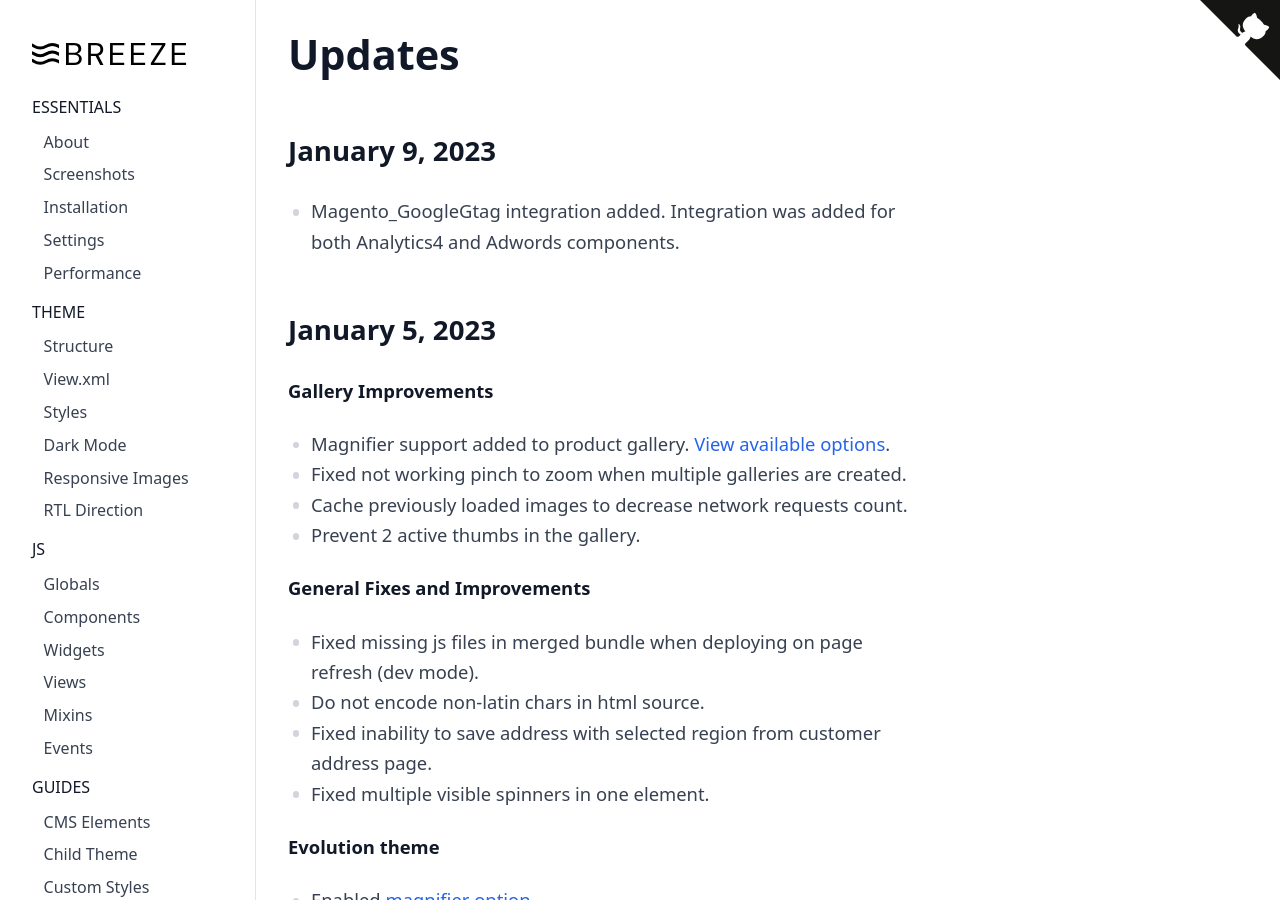
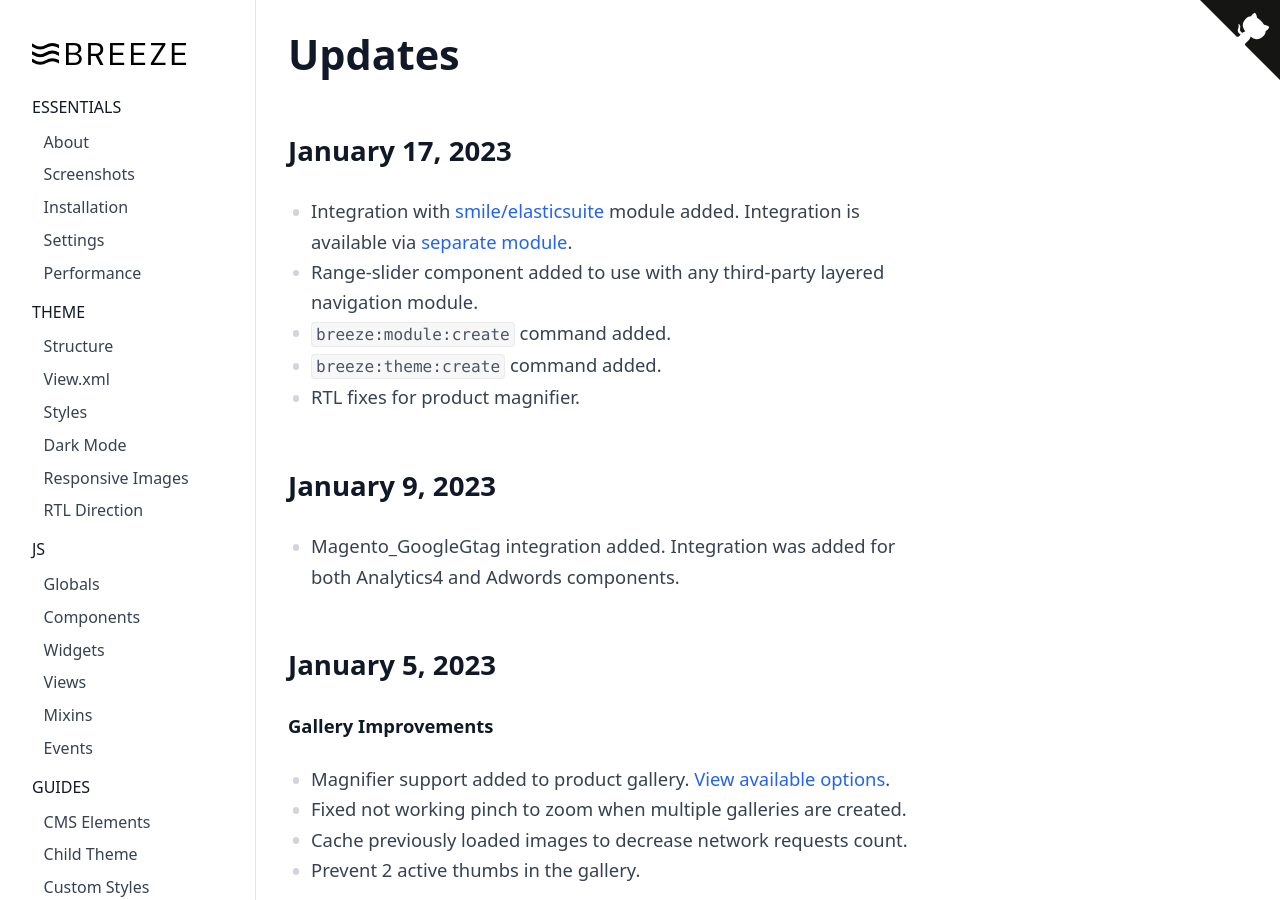
Before and after one commit to breezefront/breezefront.com, a Jekyll site: the page built from collections/_misc/updates.md, in a window 1280 px wide and 900 px high. Built offline with Jekyll 4.4.1, drawn with Linux system fonts in a browser that asks for light colours.

Commit message:
Changelog

```diff
--- a/collections/_misc/updates.md
+++ b/collections/_misc/updates.md
@@ -6,6 +6,15 @@ order: 50
 ---
 
 # Updates
+
+## January 17, 2023
+
+ -  Integration with [smile/elasticsuite](https://github.com/Smile-SA/elasticsuite) module added.
+    Integration is available via [separate module](https://github.com/breezefront/module-breeze-smile-elasticsuite).
+ -  Range-slider component added to use with any third-party layered navigation module.
+ -  `breeze:module:create` command added.
+ -  `breeze:theme:create` command added.
+ -  RTL fixes for product magnifier.
 
 ## January 9, 2023
 
```
